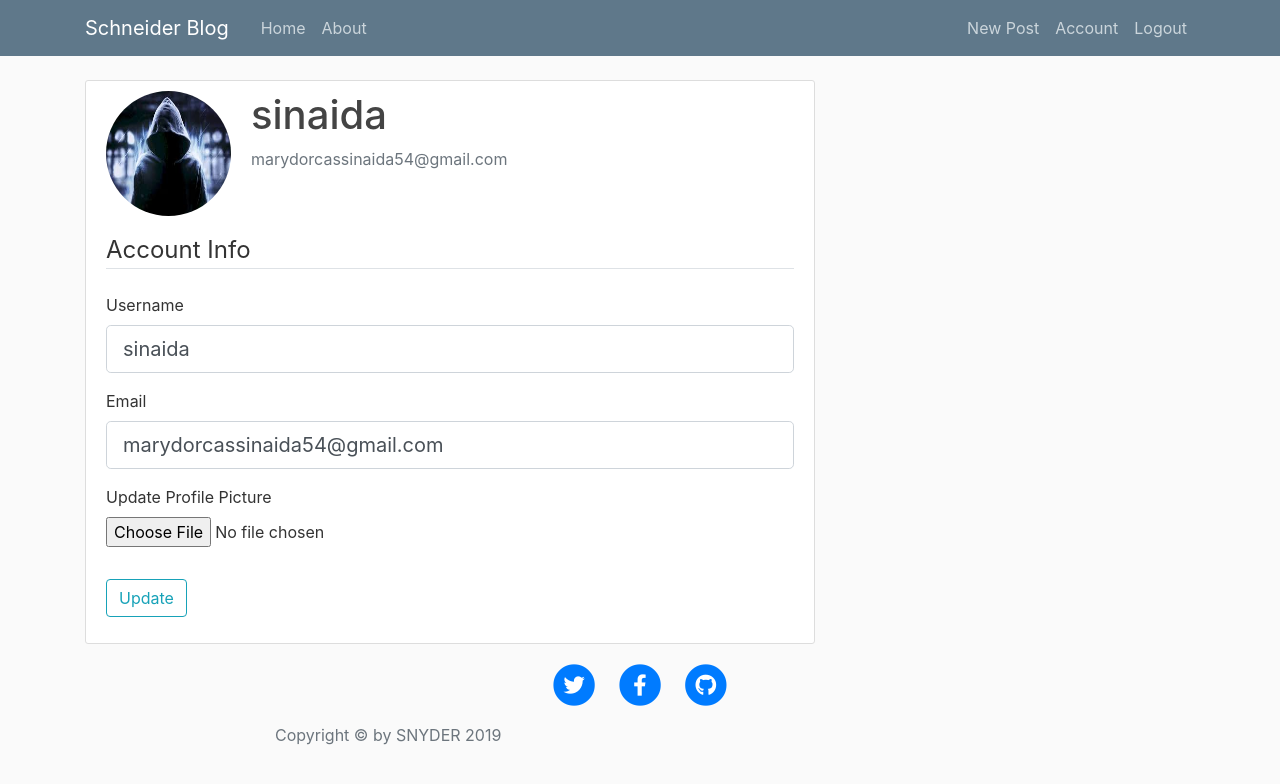
After one commit to marysinaida/Sinaida-blog, a Flask app: page /account in a window 1280 px wide. The commit adds this page. Shown: the top 784 px of the page. Run offline with Flask 2, Linux system fonts and the light colour scheme; a user stored in the database is signed in; some libraries are stand-ins or nearby versions.

Commit message:
removed dummy data

```diff
--- a/myblog/__init__.py
+++ b/myblog/__init__.py
@@ -1,9 +1,15 @@
 from flask import Flask
 from flask_sqlalchemy import SQLAlchemy
+from flask_bcrypt import Bcrypt
+from flask_login import LoginManager
 
 app = Flask(__name__)
 app.config['SECRET_KEY'] = '5791628bb0b13ce0c676dfde280ba245'
 app.config['SQLALCHEMY_DATABASE_URI'] = 'sqlite:///site.db'
 db = SQLAlchemy(app)
+bcrypt = Bcrypt(app)
+login_manager = LoginManager(app)
+login_manager.login_view = 'login'
+login_manager.login_message_category = 'info'
 
 from myblog import routes
--- a/myblog/forms.py
+++ b/myblog/forms.py
@@ -1,6 +1,9 @@
 from flask_wtf import FlaskForm
-from wtforms import StringField, PasswordField, SubmitField, BooleanField
-from wtforms.validators import DataRequired, Length, Email, EqualTo
+from flask_wtf.file import FileField,FileAllowed
+from flask_login import current_user
+from wtforms import StringField, PasswordField, SubmitField, BooleanField,TextAreaField
+from wtforms.validators import DataRequired, Length, Email, EqualTo,ValidationError
+from myblog.models import User
 
 
 class RegistrationForm(FlaskForm):
@@ -13,6 +16,15 @@ class RegistrationForm(FlaskForm):
                                      validators=[DataRequired(), EqualTo('password')])
     submit = SubmitField('Sign Up')
 
+    def validate_username(self, username):
+        user = User.query.filter_by(username=username.data).first()
+        if user:
+            raise ValidationError('That username is taken. Please choose a different one.')
+
+    def validate_email(self, email):
+        user = User.query.filter_by(email=email.data).first()
+        if user:
+            raise ValidationError('That email is taken. Please choose a different one.')
 
 class LoginForm(FlaskForm):
     email = StringField('Email',
@@ -20,3 +32,27 @@ class LoginForm(FlaskForm):
     password = PasswordField('Password', validators=[DataRequired()])
     remember = BooleanField('Remember Me')
     submit = SubmitField('Login')
+class UpdateAccountForm(FlaskForm):
+    username = StringField('Username',
+                           validators=[DataRequired(), Length(min=2, max=20)])
+    email = StringField('Email',
+                        validators=[DataRequired(), Email()])
+    picture = FileField('Update Profile Picture', validators=[FileAllowed(['jpg', 'png'])])
+    submit = SubmitField('Update')
+
+    def validate_username(self, username):
+        if username.data != current_user.username:
+            user = User.query.filter_by(username=username.data).first()
+            if user:
+                raise ValidationError('That username is taken. Please choose a different one.')
+
+    def validate_email(self, email):
+        if email.data != current_user.email:
+            user = User.query.filter_by(email=email.data).first()
+            if user:
+                raise ValidationError('That email is taken. Please choose a different one.')
+
+class PostForm(FlaskForm):
+    title = StringField('Title', validators=[DataRequired()])
+    content = TextAreaField('Content', validators=[DataRequired()])
+    submit = SubmitField('Post')
--- a/myblog/routes.py
+++ b/myblog/routes.py
@@ -1,23 +1,12 @@
-from flask import render_template, url_for, flash, redirect
-from myblog import app
-from myblog.forms import RegistrationForm, LoginForm
+import os
+import secrets
+from PIL import Image
+from flask import render_template, url_for, flash, redirect,request
+from myblog import app,bcrypt,db
+from myblog.forms import RegistrationForm, LoginForm, UpdateAccountForm
 from myblog.models import User, Post
+from flask_login import login_user, current_user, logout_user, login_required
 
-
-posts = [
-    {
-        'author': 'Jane nyambura',
-        'title': ' Blog ',
-        'content': 'I love blogging',
-        'date_posted': 'December 20, 2019'
-    },
-    {
-        'author': 'Kimberly princess',
-        'title': 'Blog ',
-        'content': 'life is amazing and great',
-        'date_posted': 'December 21, 2019'
-    }
-]
 
 
 @app.route("/")
@@ -31,22 +20,123 @@ def about():
     return render_template('about.html', title='About')
 
 
+
 @app.route("/register", methods=['GET', 'POST'])
 def register():
+    if current_user.is_authenticated:
+        return redirect(url_for('home'))
     form = RegistrationForm()
     if form.validate_on_submit():
-        flash(f'Account created for {form.username.data}!', 'success')
-        return redirect(url_for('home'))
+        hashed_password = bcrypt.generate_password_hash(form.password.data).decode('utf-8')
+        user = User(username=form.username.data, email=form.email.data, password=hashed_password)
+        db.session.add(user)
+        db.session.commit()
+        flash('Your account has been created! You are now able to log in', 'success')
+        return redirect(url_for('login'))
     return render_template('register.html', title='Register', form=form)
-
 
 @app.route("/login", methods=['GET', 'POST'])
 def login():
+    if current_user.is_authenticated:
+        return redirect(url_for('home'))
     form = LoginForm()
     if form.validate_on_submit():
-        if form.email.data == 'mary@gmail.com' and form.password.data == 'password':
-            flash('You have been logged in!', 'success')
-            return redirect(url_for('home'))
+        user = User.query.filter_by(email=form.email.data).first()
+        if user and bcrypt.check_password_hash(user.password, form.password.data):
+            login_user(user, remember=form.remember.data)
+            next_page = request.args.get('next')
+            return redirect(next_page) if next_page else redirect(url_for('home'))
         else:
-            flash('Login Unsuccessful. Please check username and password', 'danger')
+            flash('Login Unsuccessful. Please check email and password', 'danger')
     return render_template('login.html', title='Login', form=form)
+
+@app.route("/logout")
+def logout():
+    logout_user()
+    return redirect(url_for('home'))
+
+
+def save_picture(form_picture):
+    random_hex = secrets.token_hex(8)
+    _, f_ext = os.path.splitext(form_picture.filename)
+    picture_fn = random_hex + f_ext
+    picture_path = os.path.join(app.root_path, 'static/profile_pics', picture_fn)
+
+    output_size = (125, 125)
+    i = Image.open(form_picture)
+    i.thumbnail(output_size)
+    i.save(picture_path)
+
+    return picture_fn
+
+
+@app.route("/account", methods=['GET', 'POST'])
+@login_required
+def account():
+    form = UpdateAccountForm()
+    if form.validate_on_submit():
+        if form.picture.data:
+            picture_file = save_picture(form.picture.data)
+            current_user.image_file = picture_file
+        current_user.username = form.username.data
+        current_user.email = form.email.data
+        db.session.commit()
+        flash('Your account has been updated!', 'success')
+        return redirect(url_for('account'))
+    elif request.method == 'GET':
+        form.username.data = current_user.username
+        form.email.data = current_user.email
+    image_file = url_for('static', filename='profile_pics/' + current_user.image_file)
+    return render_template('account.html', title='Account',
+                           image_file=image_file, form=form)
+
+@app.route("/post/new", methods=['GET', 'POST'])
+@login_required
+def new_post():
+    form = PostForm()
+    if form.validate_on_submit():
+        post = Post(title=form.title.data, content=form.content.data, author=current_user)
+        db.session.add(post)
+        db.session.commit()
+        flash('Your post has been created!', 'success')
+        return redirect(url_for('home'))
+    return render_template('create_post.html', title='New Post',
+                           form=form, legend='New Post')
+
+
+@app.route("/post/<int:post_id>")
+def post(post_id):
+    post = Post.query.get_or_404(post_id)
+    return render_template('post.html', title=post.title, post=post)
+
+
+@app.route("/post/<int:post_id>/update", methods=['GET', 'POST'])
+@login_required
+def update_post(post_id):
+    post = Post.query.get_or_404(post_id)
+    if post.author != current_user:
+        abort(403)
+    form = PostForm()
+    if form.validate_on_submit():
+        post.title = form.title.data
+        post.content = form.content.data
+        db.session.commit()
+        flash('Your post has been updated!', 'success')
+        return redirect(url_for('post', post_id=post.id))
+    elif request.method == 'GET':
+        form.title.data = post.title
+        form.content.data = post.content
+    return render_template('create_post.html', title='Update Post',
+                           form=form, legend='Update Post')
+
+
+@app.route("/post/<int:post_id>/delete", methods=['POST'])
+@login_required
+def delete_post(post_id):
+    post = Post.query.get_or_404(post_id)
+    if post.author != current_user:
+        abort(403)
+    db.session.delete(post)
+    db.session.commit()
+    flash('Your post has been deleted!', 'success')
+    return redirect(url_for('home'))
--- /dev/null
+++ b/myblog/templates/account.html
@@ -0,0 +1,57 @@
+{% extends "base.html" %}
+{% block content %}
+    <div class="content-section">
+      <div class="media">
+        <img class="rounded-circle account-img" src="{{ image_file }}">
+        <div class="media-body">
+          <h2 class="account-heading">{{ current_user.username }}</h2>
+          <p class="text-secondary">{{ current_user.email }}</p>
+        </div>
+      </div>
+        <form method="POST" action="" enctype="multipart/form-data">
+            {{ form.hidden_tag() }}
+            <fieldset class="form-group">
+                <legend class="border-bottom mb-4">Account Info</legend>
+                <div class="form-group">
+                    {{ form.username.label(class="form-control-label") }}
+
+                    {% if form.username.errors %}
+                        {{ form.username(class="form-control form-control-lg is-invalid") }}
+                        <div class="invalid-feedback">
+                            {% for error in form.username.errors %}
+                                <span>{{ error }}</span>
+                            {% endfor %}
+                        </div>
+                    {% else %}
+                        {{ form.username(class="form-control form-control-lg") }}
+                    {% endif %}
+                </div>
+                <div class="form-group">
+                    {{ form.email.label(class="form-control-label") }}
+                    {% if form.email.errors %}
+                        {{ form.email(class="form-control form-control-lg is-invalid") }}
+                        <div class="invalid-feedback">
+                            {% for error in form.email.errors %}
+                                <span>{{ error }}</span>
+                            {% endfor %}
+                        </div>
+                    {% else %}
+                        {{ form.email(class="form-control form-control-lg") }}
+                    {% endif %}
+                </div>
+                <div class="form-group">
+                    {{ form.picture.label() }}
+                    {{ form.picture(class="form-control-file") }}
+                    {% if form.picture.errors %}
+                        {% for error in form.picture.errors %}
+                            <span class="text-danger">{{ error }}</span></br>
+                        {% endfor %}
+                    {% endif %}
+                </div>
+            </fieldset>
+            <div class="form-group">
+                {{ form.submit(class="btn btn-outline-info") }}
+            </div>
+        </form>
+    </div>
+{% endblock content %}
--- a/myblog/templates/base.html
+++ b/myblog/templates/base.html
@@ -32,8 +32,14 @@
           </div>
           <!-- Navbar Right Side -->
           <div class="navbar-nav">
-            <a class="nav-item nav-link" href="{{ url_for('login') }}">Login</a>
-            <a class="nav-item nav-link" href="{{ url_for('register') }}">Register</a>
+            {% if current_user.is_authenticated %}
+              <a class="nav-item nav-link" href="{{ url_for('new_post') }}">New Post</a>
+              <a class="nav-item nav-link" href="{{ url_for('account') }}">Account</a>
+              <a class="nav-item nav-link" href="{{ url_for('logout') }}">Logout</a>
+            {% else %}
+              <a class="nav-item nav-link" href="{{ url_for('login') }}">Login</a>
+              <a class="nav-item nav-link" href="{{ url_for('register') }}">Register</a>
+            {% endif %}
           </div>
         </div>
       </div>
```
Also changed, not shown: myblog/config.py (+40 -41 lines), myblog/models.py (+9 -2 lines), myblog/templates/create_post.html (added, +40 -0 lines), myblog/site.db, myblog/static/profile_pics/default.jpg (added).
